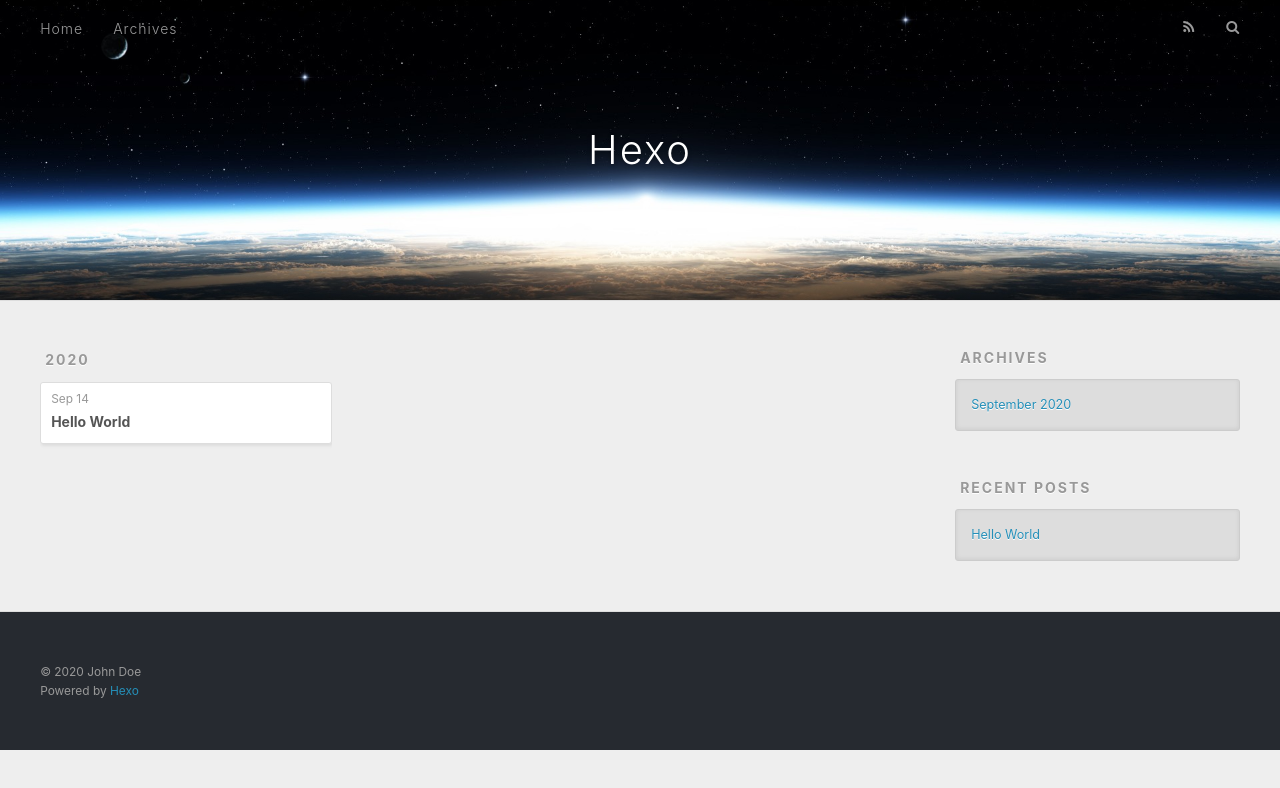
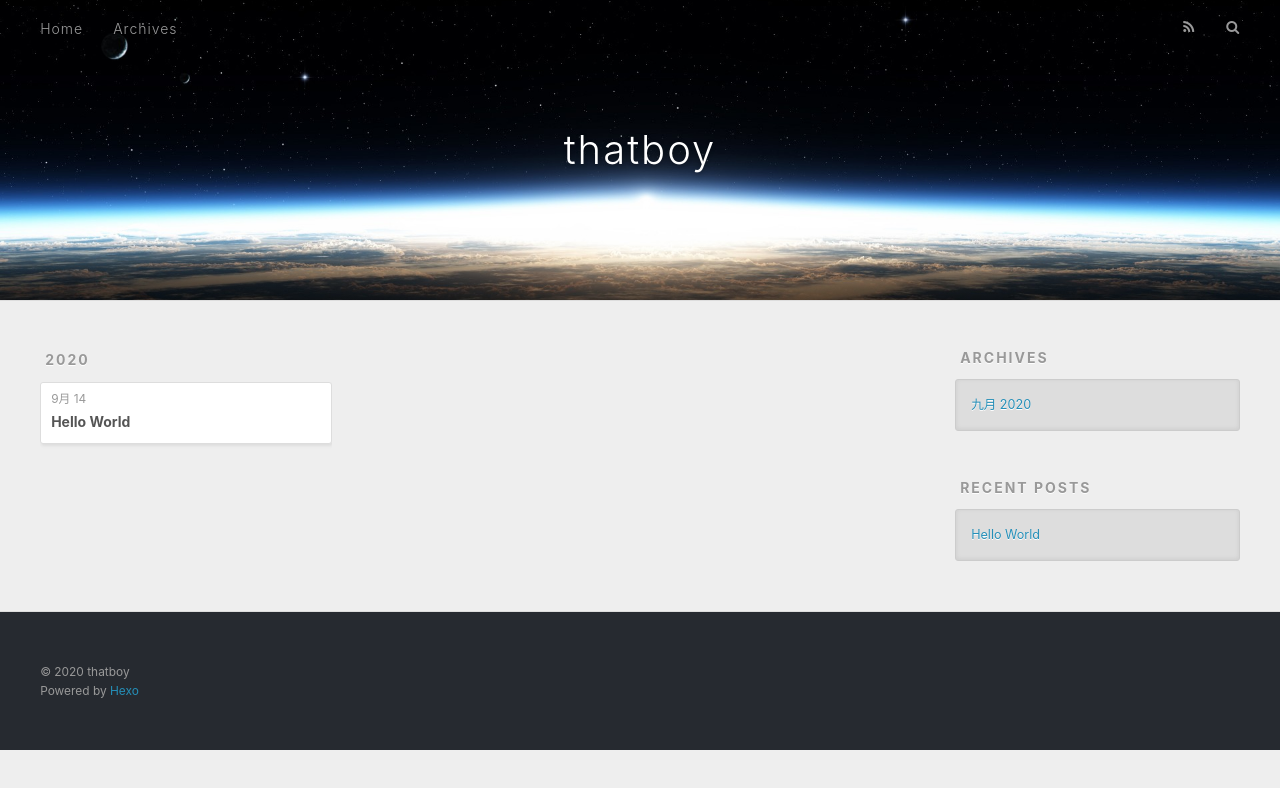
Before and after one commit to thatboy-echo/blog, a plain HTML site: page archives/2020/09/index.html in a window 1280 px wide. Drawn offline with nearby package versions, Linux system fonts and the light colour scheme.

Commit message:
Site updated: 2020-09-14 16:14:26

```diff
--- a/archives/2020/09/index.html
+++ b/archives/2020/09/index.html
@@ -5,17 +5,17 @@
 
 
 
-  <title>Archives: 2020/9 | Hexo</title>
+  <title>Archives: 2020/9 | thatboy</title>
   <meta name="viewport" content="width=device-width, initial-scale=1, maximum-scale=1">
   <meta property="og:type" content="website">
-<meta property="og:title" content="Hexo">
+<meta property="og:title" content="thatboy">
 <meta property="og:url" content="http://example.com/archives/2020/09/index.html">
-<meta property="og:site_name" content="Hexo">
-<meta property="og:locale" content="en_US">
-<meta property="article:author" content="John Doe">
+<meta property="og:site_name" content="thatboy">
+<meta property="og:locale" content="zh_CN">
+<meta property="article:author" content="thatboy">
 <meta name="twitter:card" content="summary">
 
-    <link rel="alternate" href="/blog/atom.xml" title="Hexo" type="application/atom+xml">
+    <link rel="alternate" href="/blog/atom.xml" title="thatboy" type="application/atom+xml">
 
 
     <link rel="icon" href="/favicon.png">
@@ -36,7 +36,7 @@
   <div id="header-outer" class="outer">
     <div id="header-title" class="inner">
       <h1 id="logo-wrap">
-        <a href="/blog/" id="logo">Hexo</a>
+        <a href="/blog/" id="logo">thatboy</a>
       </h1>
 
     </div>
@@ -79,7 +79,7 @@
   <div class="archive-article-inner">
     <header class="archive-article-header">
       <a href="/blog/2020/09/14/hello-world/" class="archive-article-date">
-  <time datetime="2020-09-14T02:17:00.419Z" itemprop="datePublished">Sep 14</time>
+  <time datetime="2020-09-14T02:17:00.419Z" itemprop="datePublished">9月 14</time>
 </a>
 
 
@@ -113,7 +113,7 @@
   <div class="widget-wrap">
     <h3 class="widget-title">Archives</h3>
     <div class="widget">
-      <ul class="archive-list"><li class="archive-list-item"><a class="archive-list-link" href="/blog/archives/2020/09/">September 2020</a></li></ul>
+      <ul class="archive-list"><li class="archive-list-item"><a class="archive-list-link" href="/blog/archives/2020/09/">九月 2020</a></li></ul>
     </div>
   </div>
 
@@ -141,7 +141,7 @@
 
   <div class="outer">
     <div id="footer-info" class="inner">
-      &copy; 2020 John Doe<br>
+      &copy; 2020 thatboy<br>
       Powered by <a href="http://hexo.io/" target="_blank">Hexo</a>
     </div>
   </div>
```
Also changed, not shown: 2020/09/14/hello-world/index.html (+9 -9 lines), archives/2020/index.html (+10 -10 lines), archives/index.html (+10 -10 lines), index.html (+10 -10 lines).
